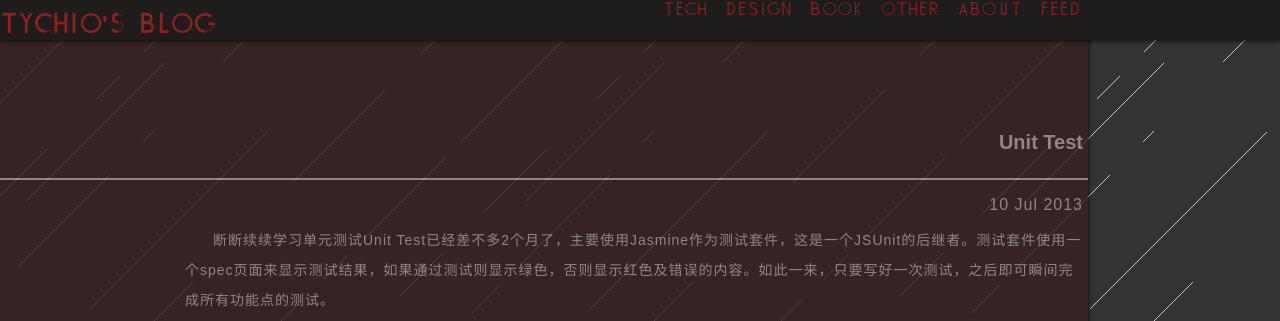
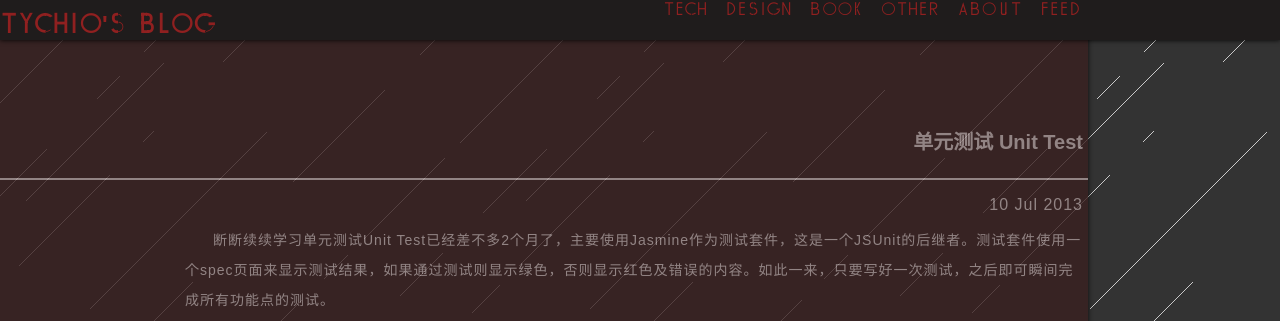
Before and after one commit to tychio/old_blog, a Jekyll site: the page built from _posts/2013-07-10-unit-test.md, in a window 1280 px wide and 900 px high. Shown: the top 321 px of the window. Built offline with Jekyll 4.4.1, drawn with Linux system fonts in a browser that asks for light colours; some web fonts are replaced; Markdown is read by kramdown in place of the engine named in the settings; comment, search, counter and statistics services are not loaded.

Commit message:
add chinese title

```diff
--- a/_posts/2013-07-10-unit-test.md
+++ b/_posts/2013-07-10-unit-test.md
@@ -1,6 +1,6 @@
 ---
 layout: post
-title: Unit Test
+title: 单元测试 Unit Test
 tags: [test,unit,jasmine]
 category: Tech
 ---
```
